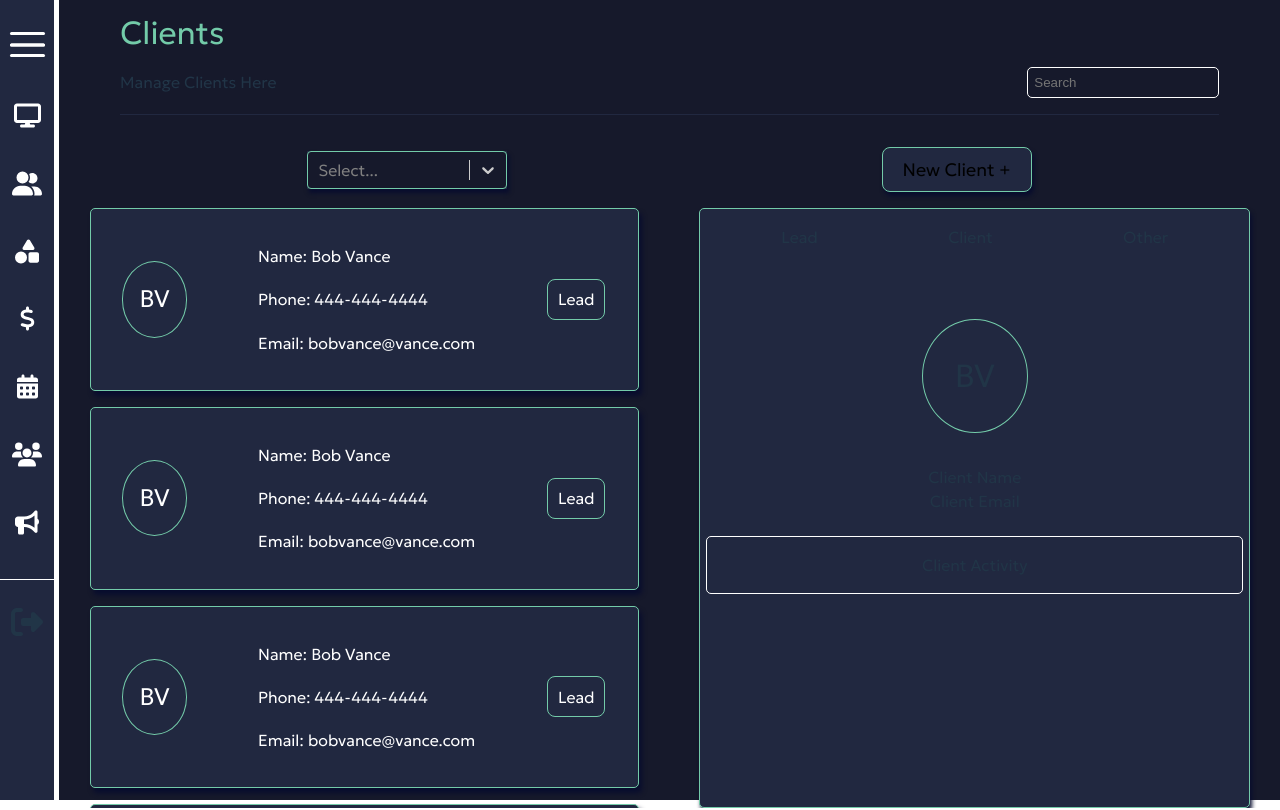
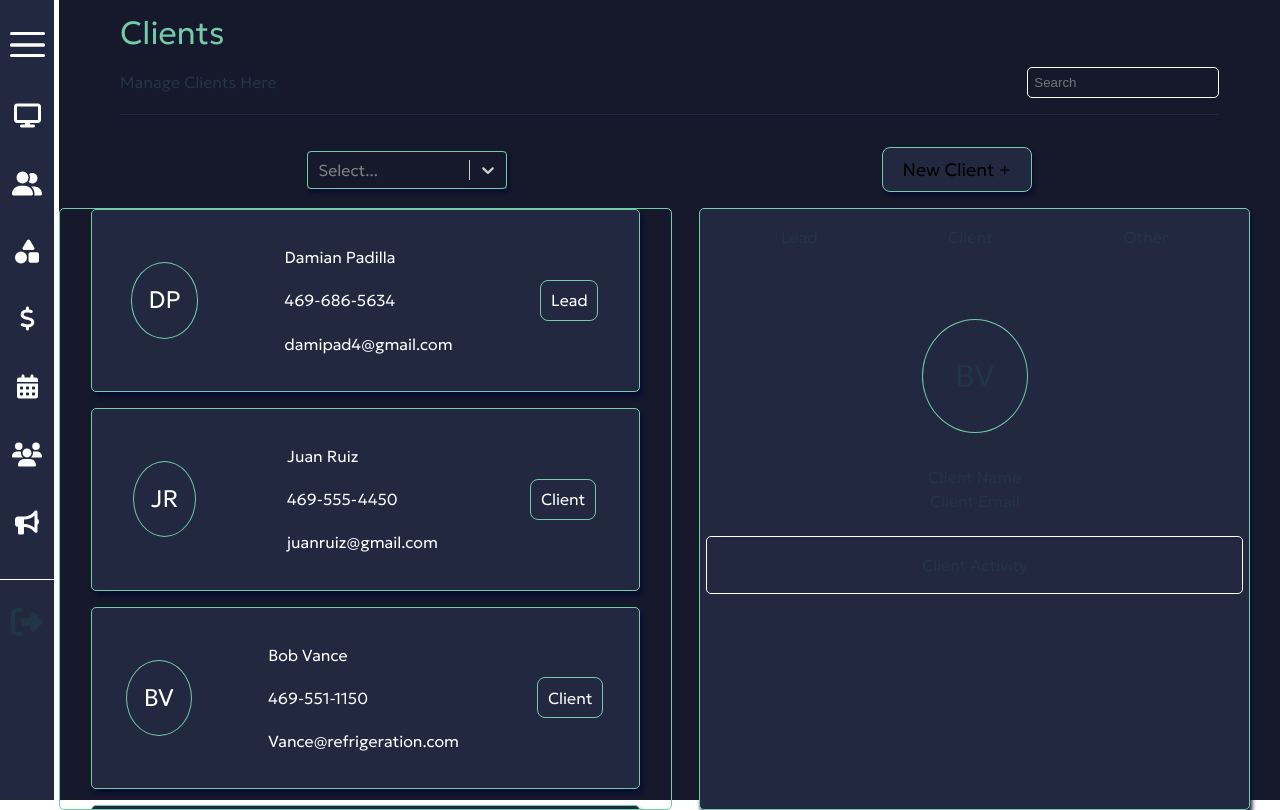
Before and after one commit to Damianpad/vivid, a React (Vite) app in the folder frontend/: page /clients in a window 1280 px wide. Built offline with nearby package versions, Linux system fonts and the light colour scheme.

Commit message:
update: updated props for client cards (viv-40)

```diff
--- a/frontend/components/ClientCard/ClientCard.jsx
+++ b/frontend/components/ClientCard/ClientCard.jsx
@@ -1,24 +1,24 @@
 import { StyledClientCard } from "./ClientCard.styles"
 
-const ClientCard = () => {
+const ClientCard = (props) => {
     return(
         <StyledClientCard>
                 <div className="clientContainer">
 
                     <section className="clientPhoto">
-                        <span>BV</span>
+                        <span>{props.initial}</span>
                     </section>
 
                     <div className="clientInfo">
-                    <span>Name: Bob Vance</span>
-                    <span>Phone: 444-444-4444</span>
-                    <span>Email: bobvance@vance.com</span>
+                    <span>{props.firstName} {props.lastName}</span>
+                    <span>{props.phone}</span>
+                    <span>{props.email}</span>
                     </div>
 
 
                     <div className="clientTag">
 
-                        <button className="tag">Lead</button>
+                        <button className="tag">{props.tag}</button>
                     </div>
                 </div>
         </StyledClientCard>
--- a/frontend/src/pages/clients/client.jsx
+++ b/frontend/src/pages/clients/client.jsx
@@ -6,7 +6,41 @@ import ClientInfo from '../../../components/ClientInfo/ClientInfo'
 import NewClientModal from '../../../components/NewClientModal/NewClientModal'
 
 export default function Client() {
+    const clients = [
+        {
+            id: 1,
+            firstName: 'Damian',
+            lastName: 'Padilla',
+            phone: '469-686-5634',
+            email: 'damipad4@gmail.com',
+            tag: 'Lead'
 
+        },
+        {
+            id: 2,
+            firstName: 'Juan',
+            lastName: 'Ruiz',
+            phone: '469-555-4450',
+            email: 'juanruiz@gmail.com',
+            tag: 'Client'
+        },
+        {
+            id: 3,
+            firstName: 'Bob',
+            lastName: 'Vance',
+            phone: '469-551-1150',
+            email: 'Vance@refrigeration.com',
+            tag: 'Client'
+        },
+        {
+            id: 4,
+            firstName: 'Ana',
+            lastName: 'Urquia',
+            phone: '469-844-4990',
+            email: 'anacurquia@gmail.com',
+            tag: 'Other'
+        }
+]
     return(
         <StyledClient>
             <section className='clientHeader'>
@@ -15,7 +49,7 @@ export default function Client() {
                     <h2 className='clientSubtitle'>Manage Clients Here</h2>
                     <SearchBar />
                 </section>
-                    <hr class="customLine"/>
+                    <hr className="customLine"/>
             </section>
 
             <section className='action-container'>
@@ -29,14 +63,38 @@ export default function Client() {
 
         <section className='clientBody'>
             <section className='client-card-container'>
-                <ClientCard />
-                <ClientCard />
-                <ClientCard />
-                <ClientCard />
-                <ClientCard />
-                <ClientCard />
-                <ClientCard />
-                <ClientCard />
+                <ClientCard
+                    firstName={clients[0].firstName}
+                    lastName={clients[0].lastName}
+                    initial={(clients[0].firstName[0]) + (clients[0].lastName[0])}
+                    phone={clients[0].phone}
+                    email={clients[0].email}
+                    tag={clients[0].tag} />
+
+                <ClientCard
+                    firstName={clients[1].firstName}
+                    lastName={clients[1].lastName}
+                    initial={(clients[1].firstName[0]) + (clients[1].lastName[0])}
+                    phone={clients[1].phone}
+                    email={clients[1].email}
+                    tag={clients[1].tag} />
+
+                <ClientCard
+                    firstName={clients[2].firstName}
+                    lastName={clients[2].lastName}
+                    initial={(clients[2].firstName[0]) + (clients[2].lastName[0])}
+                    phone={clients[2].phone}
+                    email={clients[2].email}
+                    tag={clients[2].tag} />
+
+                <ClientCard
+                    firstName={clients[3].firstName}
+                    lastName={clients[3].lastName}
+                    initial={(clients[3].firstName[0]) + (clients[3].lastName[0])}
+                    phone={clients[3].phone}
+                    email={clients[3].email}
+                    tag={clients[3].tag} />
+
             </section>
             <section className='clientInfoContainer'>
                 <ClientInfo />
--- a/frontend/src/pages/clients/client.style.js
+++ b/frontend/src/pages/clients/client.style.js
@@ -140,6 +140,7 @@ export const StyledClient = styled.section`
             width: 100%;
             height: 600px;
             overflow: auto;
+            border: 1px solid ${secondary};
         }
 
         .clientBody {
```
